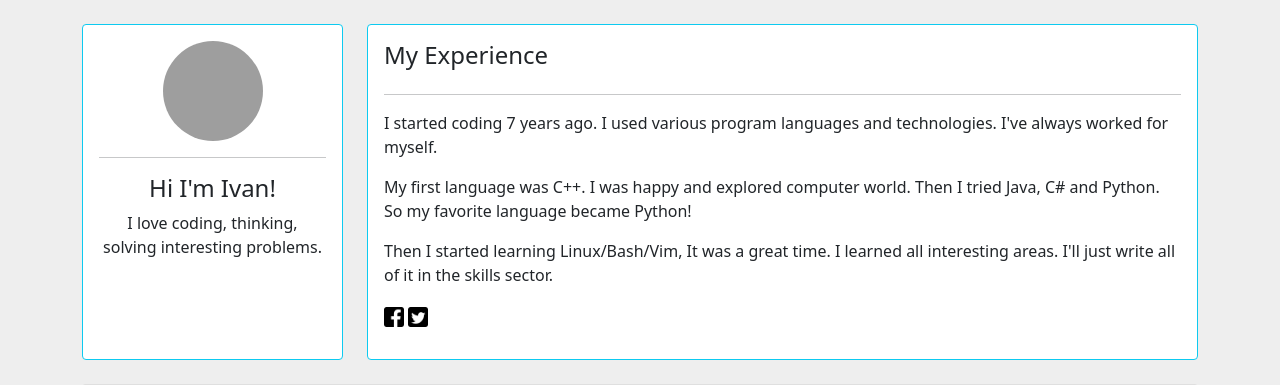
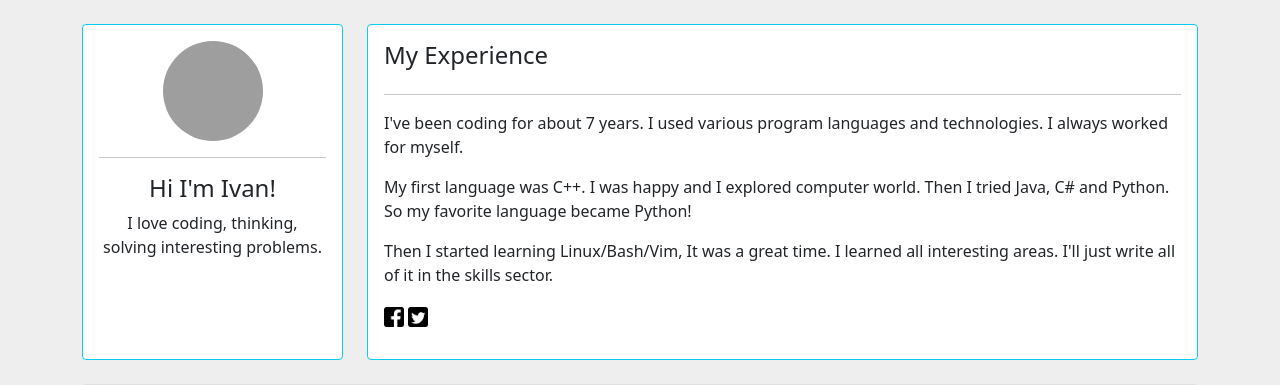
Before and after one commit to ivan100kg/portfolio, a Django app: page / in a window 1280 px wide. Shown: the top 385 px of the page. Run offline with Django 3.2, Linux system fonts and the light colour scheme; grey boxes are pictures that could not be loaded.

Commit message:
Update index.html

```diff
--- a/my_portfolio/main/templates/main/index.html
+++ b/my_portfolio/main/templates/main/index.html
@@ -27,8 +27,8 @@
             <div class="card card-body h-100  border-info">
                 <h4>My Experience</h4>
                 <hr>
-                <p>I started coding 7 years ago. I used various program languages and technologies. I've always worked for myself.</p>
-                <p>My first language was C++. I was happy and explored computer world. Then I tried Java, C# and Python. So my favorite language became Python!</p>
+                <p>I've been coding for about 7 years. I used various program languages and technologies. I always worked for myself.</p>
+                <p>My first language was C++. I was happy and I explored computer world. Then I tried Java, C# and Python. So my favorite language became Python!</p>
                 <p>Then I started learning Linux/Bash/Vim, It was a great time. I learned all interesting areas. I'll just write all of it in the skills sector. </p>
 
                 <ul class="social-links">
```
